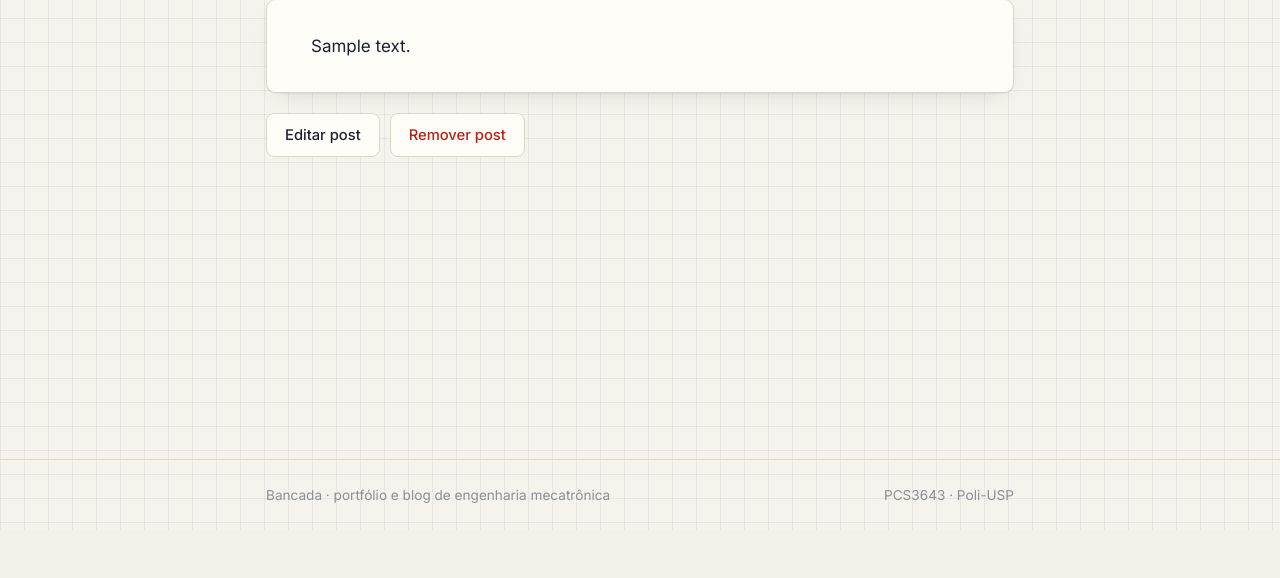
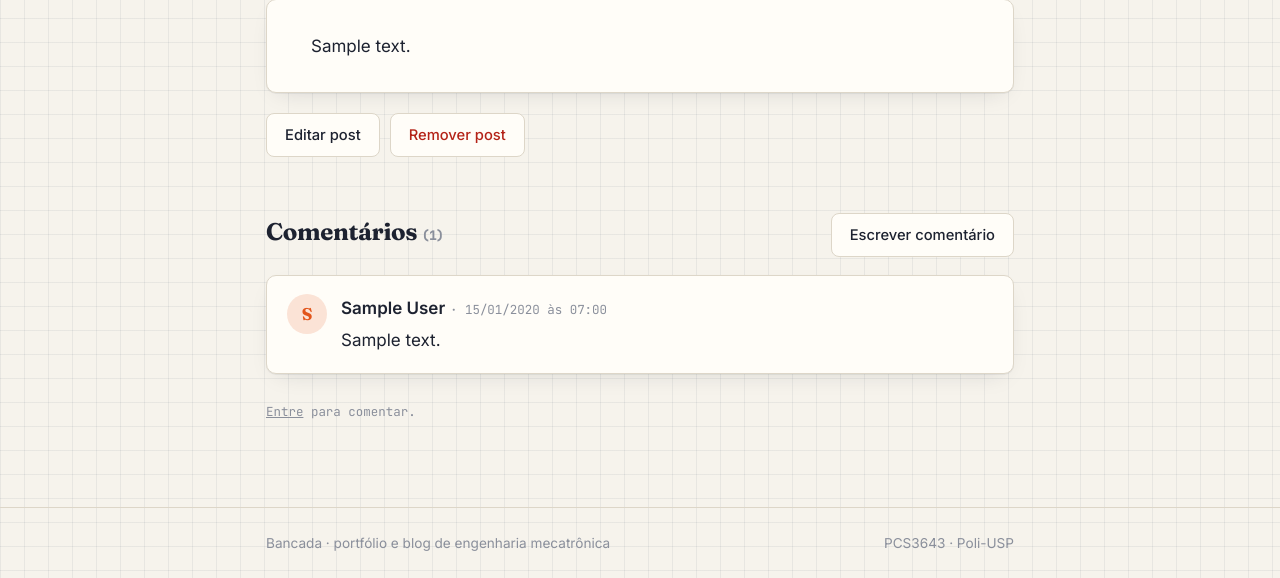
Before and after one commit to Kilho0/sisinfo-blog, a Django app: page /posts/1/ in a window 1280 px wide. Shown: the part 270-848 px from the top of the page. Before the commit the page ends 799 px from the top, so only its background shows below. Run offline with Django 5.2, Linux system fonts and the light colour scheme; tables that the repository leaves empty hold one stand-in row (values such as "Sample post").

Commit message:
Adiciona criação e listagem de comentários na página do post

```diff
--- a/blog/forms.py
+++ b/blog/forms.py
@@ -1,6 +1,6 @@
 from django import forms
 
-from .models import Post
+from .models import Comment, Post
 
 
 class PostForm(forms.ModelForm):
@@ -18,3 +18,17 @@ class PostForm(forms.ModelForm):
                 'placeholder': '<p>Escreva o post em HTML...</p>',
             }),
         }
+
+
+class CommentForm(forms.ModelForm):
+    class Meta:
+        model = Comment
+        fields = ['text']
+        labels = {'text': 'Comentário'}
+        widgets = {
+            'text': forms.Textarea(attrs={
+                'rows': 4,
+                'class': 'plain',
+                'placeholder': 'Escreva o seu comentário...',
+            }),
+        }
--- a/blog/urls.py
+++ b/blog/urls.py
@@ -8,4 +8,5 @@ urlpatterns = [
     path('posts/<int:pk>/', views.PostDetailView.as_view(), name='post_detail'),
     path('posts/<int:pk>/editar/', views.PostUpdateView.as_view(), name='post_update'),
     path('posts/<int:pk>/remover/', views.PostDeleteView.as_view(), name='post_delete'),
+    path('posts/<int:pk>/comentar/', views.CommentCreateView.as_view(), name='comment_create'),
 ]
--- a/blog/views.py
+++ b/blog/views.py
@@ -1,7 +1,6 @@
-"""Versão 3: views com as classes genéricas do Django."""
-
 from django.contrib.auth.mixins import LoginRequiredMixin
-from django.urls import reverse_lazy
+from django.shortcuts import get_object_or_404
+from django.urls import reverse, reverse_lazy
 from django.views.generic import (
     CreateView,
     DeleteView,
@@ -10,8 +9,8 @@ from django.views.generic import (
     UpdateView,
 )
 
-from .forms import PostForm
-from .models import Post
+from .forms import CommentForm, PostForm
+from .models import Comment, Post
 
 
 class PostListView(ListView):
@@ -20,6 +19,12 @@ class PostListView(ListView):
 
 class PostDetailView(DetailView):
     model = Post
+
+    def get_context_data(self, **kwargs):
+        context = super().get_context_data(**kwargs)
+        context['comment_list'] = self.object.comments.select_related('author')
+        context['comment_form'] = CommentForm()
+        return context
 
 
 class PostCreateView(LoginRequiredMixin, CreateView):
@@ -35,3 +40,25 @@ class PostUpdateView(LoginRequiredMixin, UpdateView):
 class PostDeleteView(LoginRequiredMixin, DeleteView):
     model = Post
     success_url = reverse_lazy('post_list')
+
+
+class CommentCreateView(LoginRequiredMixin, CreateView):
+    model = Comment
+    form_class = CommentForm
+
+    def dispatch(self, request, *args, **kwargs):
+        self.post_obj = get_object_or_404(Post, pk=kwargs['pk'])
+        return super().dispatch(request, *args, **kwargs)
+
+    def get_context_data(self, **kwargs):
+        context = super().get_context_data(**kwargs)
+        context['post'] = self.post_obj
+        return context
+
+    def form_valid(self, form):
+        form.instance.post = self.post_obj
+        form.instance.author = self.request.user
+        return super().form_valid(form)
+
+    def get_success_url(self):
+        return reverse('post_detail', args=[self.post_obj.pk]) + '#comentarios'
--- a/templates/blog/post_detail.html
+++ b/templates/blog/post_detail.html
@@ -19,4 +19,41 @@
       <a class="btn btn-ghost-danger" href="{% url 'post_delete' post.pk %}">Remover post</a>
     </div>
   </article>
+
+  <section class="comments" id="comentarios">
+    <div class="comments-head">
+      <h2>Comentários <span class="meta">({{ comment_list|length }})</span></h2>
+      <a class="btn" href="{% url 'comment_create' post.pk %}">Escrever comentário</a>
+    </div>
+
+    {% if comment_list %}
+      <ul class="comment-list">
+        {% for comment in comment_list %}
+          <li class="card comment">
+            <span class="avatar" aria-hidden="true">{{ comment.author.username|first }}</span>
+            <div>
+              <span class="comment-author">{{ comment.author.get_full_name|default:comment.author.username }}</span>
+              <span class="meta"> · {{ comment.date|date:"d/m/Y \à\s H:i" }}</span>
+              <p>{{ comment.text }}</p>
+            </div>
+          </li>
+        {% endfor %}
+      </ul>
+    {% else %}
+      <p class="card empty">Ainda não há comentários. Seja a primeira pessoa a comentar.</p>
+    {% endif %}
+
+    {% if user.is_authenticated %}
+      <form class="card comment-form" method="post" action="{% url 'comment_create' post.pk %}">
+        {% csrf_token %}
+        <div class="field">
+          <label for="{{ comment_form.text.id_for_label }}">Comentar como {{ user.username }}</label>
+          {{ comment_form.text }}
+        </div>
+        <button class="btn btn-primary" type="submit">Publicar comentário</button>
+      </form>
+    {% else %}
+      <p class="meta"><a href="{% url 'login' %}?next={{ request.path|urlencode }}%23comentarios">Entre</a> para comentar.</p>
+    {% endif %}
+  </section>
 {% endblock %}
```
Also changed, not shown: templates/blog/comment_form.html (added, +24 -0 lines).
